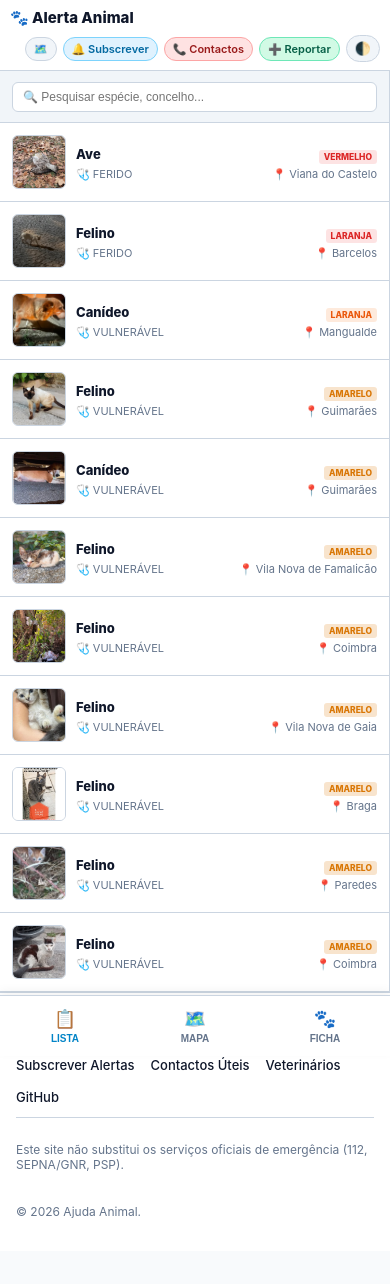
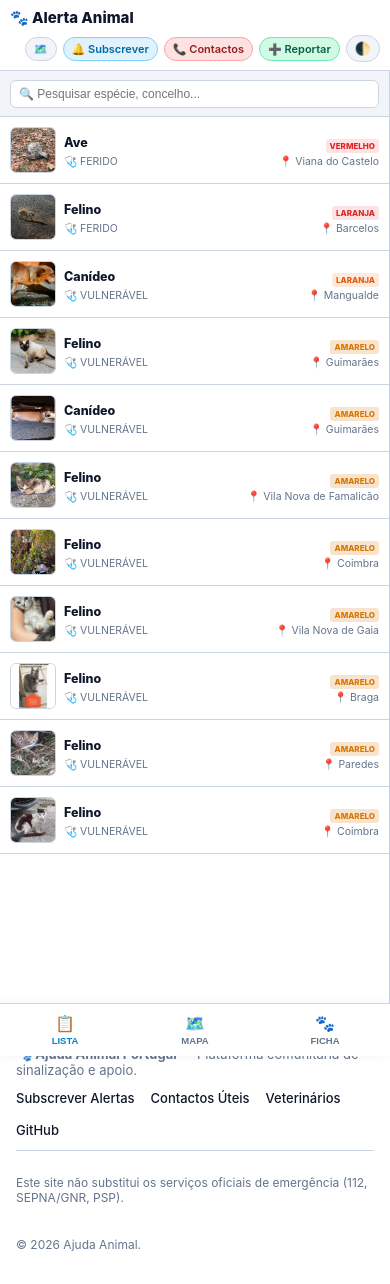
Before and after one commit to ajudaanimal/alerta, a Jekyll site: the page built from index.html, in a window 390 px wide. Built offline with Jekyll 4.4.1, drawn with Linux system fonts in a browser that asks for light colours; before the commit the page ends 1251 px from its top, so only the background shows below that.

Commit message:
Update index.html

```diff
--- a/index.html
+++ b/index.html
@@ -26,7 +26,7 @@
     --primary-color: #0284c7;
     --box-bg: #f8fafc;
     --left-width: 340px;
-    --right-width: 420px;
+    --right-width: 400px;
   }
 
   html.dark-mode, body.dark-mode, [data-theme="dark"] {
@@ -43,7 +43,7 @@
   .app-layout-wrapper {
     display: grid;
     grid-template-columns: var(--left-width) 1fr var(--right-width);
-    height: calc(100vh - 75px);
+    height: calc(100vh - 60px);
     width: 100%;
     background: var(--bg-main);
     box-sizing: border-box;
@@ -84,14 +84,14 @@
   }
 
   .panel-header-bar {
-    padding: 10px 12px;
+    padding: 8px 10px;
     background: var(--header-bg);
     border-bottom: 1px solid var(--border-color);
     display: flex;
     align-items: center;
     gap: 8px;
     box-sizing: border-box;
-    height: 52px;
+    height: 46px;
     flex-shrink: 0;
   }
 
@@ -100,13 +100,13 @@
     color: var(--text-main);
     border: 1px solid var(--border-color);
     border-radius: 6px;
-    width: 32px;
-    height: 32px;
+    width: 28px;
+    height: 28px;
     display: flex;
     align-items: center;
     justify-content: center;
     cursor: pointer;
-    font-size: 14px;
+    font-size: 13px;
     font-weight: bold;
     flex-shrink: 0;
     transition: background 0.15s ease;
@@ -135,7 +135,7 @@
 
   .map-search-input {
     width: 100%;
-    padding: 7px 10px;
+    padding: 6px 8px;
     background: var(--card-bg);
     color: var(--text-main);
     border: 1px solid var(--border-color);
@@ -148,8 +148,8 @@
 
   .map-card-item {
     display: flex;
-    gap: 10px;
-    padding: 12px;
+    gap: 8px;
+    padding: 10px;
     border-bottom: 1px solid var(--border-color);
     background: var(--card-bg);
     transition: background 0.15s ease;
@@ -160,25 +160,25 @@
   .map-card-item:hover, .map-card-item.selected { background: var(--header-bg); }
 
   .map-card-img {
-    width: 52px;
-    height: 52px;
+    width: 44px;
+    height: 44px;
     object-fit: cover;
     border-radius: 6px;
     border: 1px solid var(--border-color);
     flex-shrink: 0;
   }
-  .map-card-body { display: flex; flex-direction: column; gap: 3px; flex: 1; min-width: 0; }
+  .map-card-body { display: flex; flex-direction: column; gap: 2px; flex: 1; min-width: 0; }
   .map-card-top-row { display: flex; justify-content: space-between; align-items: center; gap: 6px; }
-  .map-card-title { font-size: 13px; font-weight: 800; color: var(--text-main); margin: 0; white-space: nowrap; overflow: hidden; text-overflow: ellipsis; }
+  .map-card-title { font-size: 12.5px; font-weight: 800; color: var(--text-main); margin: 0; white-space: nowrap; overflow: hidden; text-overflow: ellipsis; }
 
-  .map-badge { font-size: 8.5px; font-weight: 800; text-transform: uppercase; padding: 2px 5px; border-radius: 3px; }
+  .map-badge { font-size: 8px; font-weight: 800; text-transform: uppercase; padding: 2px 4px; border-radius: 3px; }
   .badge-vermelho { background: rgba(239, 68, 68, 0.15); color: #dc2626; }
   .badge-laranja  { background: rgba(249, 115, 22, 0.15); color: #ea580c; }
   .badge-amarelo  { background: rgba(217, 119, 6, 0.2); color: #d97706; }
   .badge-azul     { background: rgba(59, 130, 246, 0.15); color: #2563eb; }
   .badge-default  { background: rgba(100, 116, 139, 0.15); color: #64748b; }
 
-  .map-card-details-row { display: flex; justify-content: space-between; align-items: center; font-size: 11px; color: var(--text-muted); gap: 6px; }
+  .map-card-details-row { display: flex; justify-content: space-between; align-items: center; font-size: 10.5px; color: var(--text-muted); gap: 6px; }
 
   .app-center-panel {
     display: flex;
@@ -192,28 +192,28 @@
   .map-external-filter {
     background: var(--card-bg);
     border-bottom: 1px solid var(--border-color);
-    padding: 10px 12px;
+    padding: 8px 10px;
     display: flex;
-    gap: 8px;
+    gap: 6px;
     align-items: center;
     flex-wrap: wrap;
-    min-height: 52px;
+    min-height: 46px;
     box-sizing: border-box;
     flex-shrink: 0;
   }
-  .map-filter-header { font-size: 10px; font-weight: 800; color: var(--text-muted); letter-spacing: 0.5px; }
+  .map-filter-header { font-size: 9.5px; font-weight: 800; color: var(--text-muted); letter-spacing: 0.5px; }
   .map-filter-pills { display: flex; gap: 4px; flex-wrap: wrap; }
-  .filter-pill { font-size: 11px; padding: 4px 8px; border-radius: 4px; border: 1px solid var(--border-color); background: var(--card-bg); cursor: pointer; font-weight: 600; color: var(--text-main); }
+  .filter-pill { font-size: 10.5px; padding: 3px 7px; border-radius: 4px; border: 1px solid var(--border-color); background: var(--card-bg); cursor: pointer; font-weight: 600; color: var(--text-main); }
   .filter-pill.active { background: var(--primary-color); color: #ffffff; border-color: var(--primary-color); }
 
   #full-map { width: 100%; flex: 1; }
 
   .app-right-panel-inner {
-    padding: 14px;
-    height: calc(100% - 52px);
+    padding: 10px;
+    height: calc(100% - 46px);
     overflow-y: auto;
     box-sizing: border-box;
-    font-size: 12px;
+    font-size: 11.5px;
   }
 
   .ficha-placeholder {
@@ -224,15 +224,15 @@
     height: 100%;
     color: var(--text-muted);
     text-align: center;
-    gap: 10px;
-    padding: 20px;
-    font-size: 12px;
+    gap: 8px;
+    padding: 15px;
+    font-size: 11.5px;
   }
 
-  .ficha-wrapper { display: flex; flex-direction: column; gap: 12px; }
-  .report-header { color: #ffffff; padding: 12px; border-radius: 6px; display: flex; justify-content: space-between; align-items: center; }
-  .report-header h1 { font-size: 14px; font-weight: 800; margin: 0; }
-  .status-banner { padding: 8px 10px; font-weight: 800; text-align: center; font-size: 11px; text-transform: uppercase; border-radius: 4px; }
+  .ficha-wrapper { display: flex; flex-direction: column; gap: 8px; }
+  .report-header { color: #ffffff; padding: 10px; border-radius: 6px; display: flex; justify-content: space-between; align-items: center; }
+  .report-header h1 { font-size: 13px; font-weight: 800; margin: 0; }
+  .status-banner { padding: 6px 8px; font-weight: 800; text-align: center; font-size: 10.5px; text-transform: uppercase; border-radius: 4px; }
   .banner-resolved { background: #dcfce7; color: #14532d; }
   .banner-red { background: #fee2e2; color: #7f1d1d; }
   .banner-orange { background: #ffedd5; color: #7c2d12; }
@@ -240,7 +240,7 @@
 
   .ficha-img-container {
     width: 100%;
-    height: 200px;
+    height: 140px;
     background: var(--box-bg);
     border: 1px solid var(--border-color);
     border-radius: 6px;
@@ -251,19 +251,19 @@
     box-sizing: border-box;
   }
   .ficha-img-container img {
-    max-width: 100%;
-    max-height: 100%;
-    object-fit: contain;
+    width: 100%;
+    height: 100%;
+    object-fit: cover;
     display: block;
   }
 
-  .details-grid { display: grid; grid-template-columns: 1fr 1fr; gap: 8px; background: var(--box-bg); border: 1px solid var(--border-color); padding: 10px; border-radius: 6px; }
-  .detail-item { display: flex; flex-direction: column; gap: 2px; font-size: 11.5px; }
-  .detail-item strong { color: var(--text-muted); font-size: 9.5px; text-transform: uppercase; }
-  .section-title { font-size: 10.5px; font-weight: 800; text-transform: uppercase; color: var(--text-muted); margin: 4px 0 0 0; }
-  .content-box { font-size: 12px; background: var(--box-bg); padding: 10px; border: 1px solid var(--border-color); border-radius: 6px; line-height: 1.5; color: var(--text-main); }
+  .details-grid { display: grid; grid-template-columns: 1fr 1fr; gap: 6px; background: var(--box-bg); border: 1px solid var(--border-color); padding: 8px; border-radius: 6px; }
+  .detail-item { display: flex; flex-direction: column; gap: 1px; font-size: 11px; }
+  .detail-item strong { color: var(--text-muted); font-size: 9px; text-transform: uppercase; }
+  .section-title { font-size: 10px; font-weight: 800; text-transform: uppercase; color: var(--text-muted); margin: 2px 0 0 0; }
+  .content-box { font-size: 11.5px; background: var(--box-bg); padding: 8px; border: 1px solid var(--border-color); border-radius: 6px; line-height: 1.4; color: var(--text-main); }
 
-  .species-pin { width: 30px; height: 30px; border-radius: 50%; display: flex; align-items: center; justify-content: center; color: #ffffff; box-shadow: 0 2px 4px rgba(0,0,0,0.3); border: 2px solid #ffffff; font-size: 14px; }
+  .species-pin { width: 28px; height: 28px; border-radius: 50%; display: flex; align-items: center; justify-content: center; color: #ffffff; box-shadow: 0 2px 4px rgba(0,0,0,0.3); border: 2px solid #ffffff; font-size: 13px; }
 
   .app-bottom-nav {
     display: none;
@@ -271,13 +271,13 @@
     bottom: 0;
     left: 0;
     right: 0;
-    height: 60px;
+    height: 52px;
     background: var(--card-bg);
     border-top: 1px solid var(--border-color);
     z-index: 1500;
     justify-content: space-around;
     align-items: center;
-    box-shadow: 0 -4px 10px rgba(0,0,0,0.05);
+    box-shadow: -4px 0 10px rgba(0,0,0,0.05);
   }
   .nav-tab-btn {
     flex: 1;
@@ -288,21 +288,21 @@
     flex-direction: column;
     align-items: center;
     justify-content: center;
-    font-size: 10px;
+    font-size: 9.5px;
     font-weight: 700;
     color: var(--text-muted);
     cursor: pointer;
-    gap: 3px;
+    gap: 2px;
     text-transform: uppercase;
   }
-  .nav-tab-btn span.tab-icon { font-size: 18px; }
+  .nav-tab-btn span.tab-icon { font-size: 16px; }
   .nav-tab-btn.active { color: var(--primary-color); }
 
   @media (max-width: 992px) {
     .app-layout-wrapper {
       display: block;
       position: relative;
-      height: calc(100vh - 75px - 60px);
+      height: calc(100vh - 50px - 52px);
     }
     .app-bottom-nav { display: flex; }
 
@@ -324,6 +324,10 @@
     .app-right-panel .panel-header-bar .panel-action-btn:not(.mobile-back-btn),
     .collapsed-edge-bar {
       display: none !important;
+    }
+
+    .app-right-panel-inner {
+      padding-bottom: 70px !important;
     }
   }
 </style>
@@ -448,9 +452,9 @@
 
       <div class="app-right-panel-inner" id="appRightPanelInner">
         <div class="ficha-placeholder">
-          <span style="font-size: 32px;">🐾</span>
+          <span style="font-size: 28px;">🐾</span>
           <strong>Selecione uma ocorrência</strong>
-          <p style="margin: 0; font-size: 11.5px;">Clique num registo da lista ou num marcador no mapa para inspecionar os detalhes completos.</p>
+          <p style="margin: 0; font-size: 11px;">Clique num registo da lista ou num marcador no mapa para inspecionar os detalhes.</p>
         </div>
       </div>
     </div>
@@ -725,10 +737,10 @@
       <div class="ficha-wrapper">
         <header class="report-header" style="background-color: ${item.color};">
           <div>
-            <h1>${item.especie} — ${item.estado_fisico}</h1>
-            <div style="font-size:11px; opacity:0.9;">📍 ${item.concelho} (Localização aproximada)</div>
+            <h1>${item.especie}</h1>
+            <div style="font-size:10.5px; opacity:0.9;">📍 ${item.concelho} (Localização aproximada)</div>
           </div>
-          <div style="text-align:right; font-size:11px;">
+          <div style="text-align:right; font-size:10.5px;">
             <div>${item.data}</div>
             <strong>ID: ${item.id}</strong>
           </div>
@@ -756,17 +768,13 @@
           ${item.observacoes}
         </div>
 
-        <div style="margin-top: 6px; display: flex; justify-content: space-between; align-items: center;">
-          <button onclick="switchMobileTab('map')" class="panel-action-btn" style="width: auto; padding: 0 10px; font-size: 11px; display: none;" id="mobileBackToMapBtn">↩ Voltar ao Mapa</button>
-          <a href="${item.url}" target="_blank" style="background: ${item.color}; color: #ffffff; padding: 8px 14px; border-radius: 6px; font-weight: 700; text-decoration: none; display: inline-block; font-size: 11.5px; margin-left: auto;">Abrir Ficha Completa ↗</a>
+        <div style="margin-top: 4px; display: flex; justify-content: flex-end;">
+          <a href="${item.url}" target="_blank" style="background: ${item.color}; color: #ffffff; padding: 7px 12px; border-radius: 6px; font-weight: 700; text-decoration: none; display: inline-block; font-size: 11px;">Abrir Ficha Completa ↗</a>
         </div>
       </div>
     `;
 
-    if (window.innerWidth <= 992) {
-      const backBtn = document.getElementById('mobileBackToMapBtn');
-      if (backBtn) backBtn.style.display = 'block';
-    } else {
+    if (window.innerWidth > 992) {
       document.getElementById('appLayoutWrapper').classList.remove('hide-right');
       if (mapInstance) setTimeout(() => mapInstance.invalidateSize(), 300);
     }
```
Also changed, not shown: other parts of index.html (+29 -19 lines).
